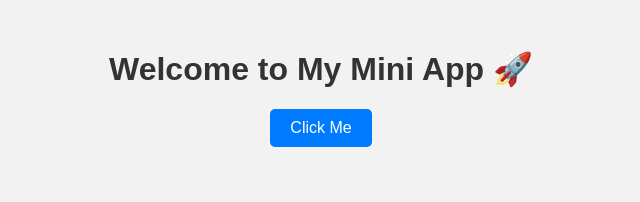
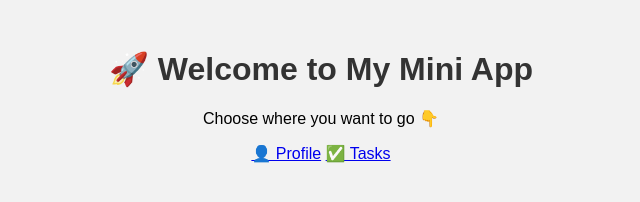
Before and after one commit to rushi2001/Mini-app, a plain HTML site: page index.html in a window 1280 px wide. Shown: the whole page, without its empty margins (319-959 px from the left). Drawn offline with Linux system fonts and the light colour scheme.

Commit message:
Update index.html

```diff
--- a/index.html
+++ b/index.html
@@ -3,14 +3,15 @@
 <head>
   <meta charset="UTF-8">
   <meta name="viewport" content="width=device-width, initial-scale=1.0">
-  <title>Mini App</title>
+  <title>Mini App - Home</title>
   <link rel="stylesheet" href="style.css">
 </head>
 <body>
-  <h1>Welcome to My Mini App 🚀</h1>
-  <button onclick="showMessage()">Click Me</button>
-  <p id="message"></p>
-
-  <script src="script.js"></script>
+  <h1>🚀 Welcome to My Mini App</h1>
+  <div class="card">
+    <p>Choose where you want to go 👇</p>
+    <a href="profile.html" class="btn">👤 Profile</a>
+    <a href="tasks.html" class="btn">✅ Tasks</a>
+  </div>
 </body>
 </html>
```
